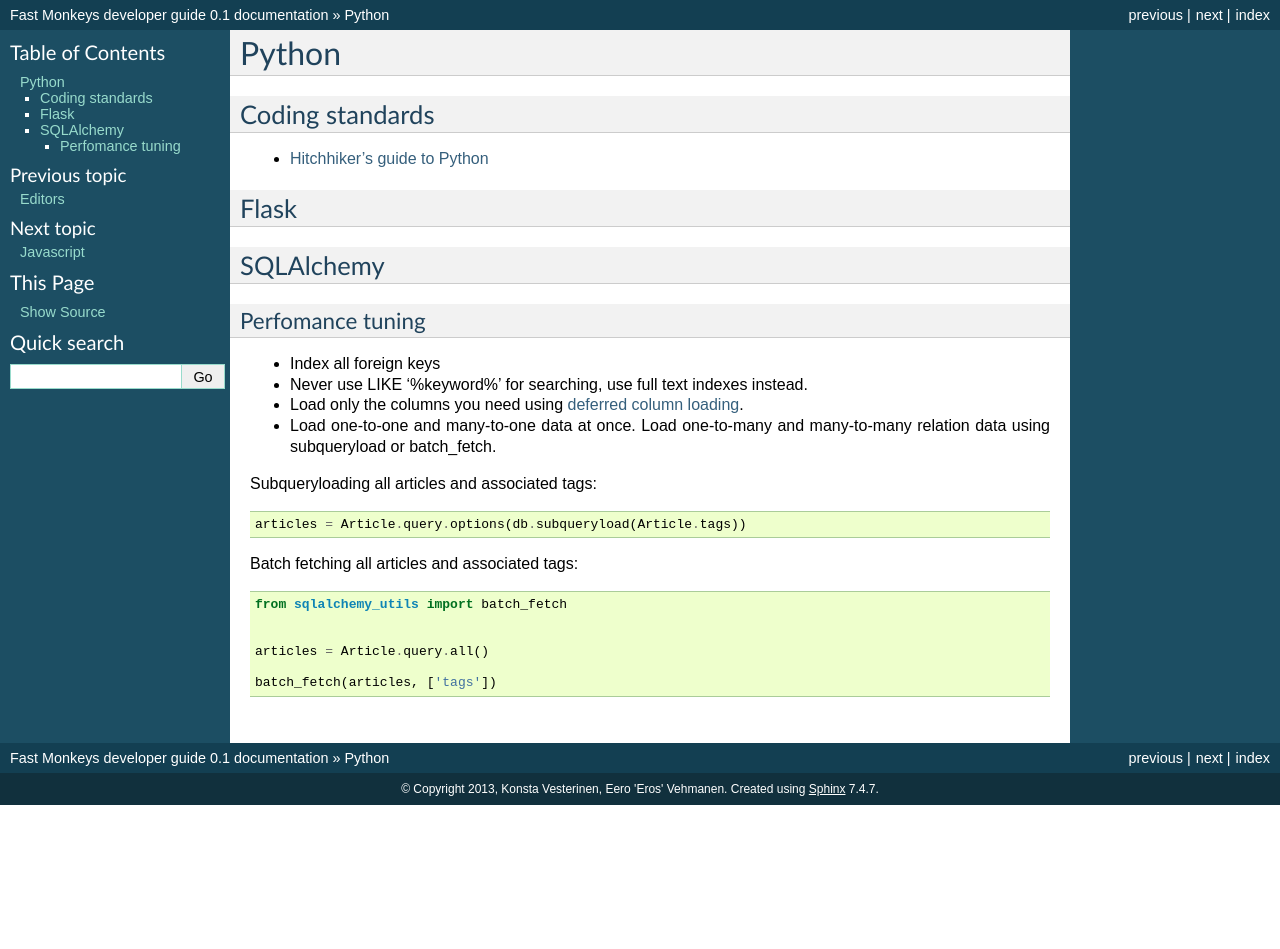
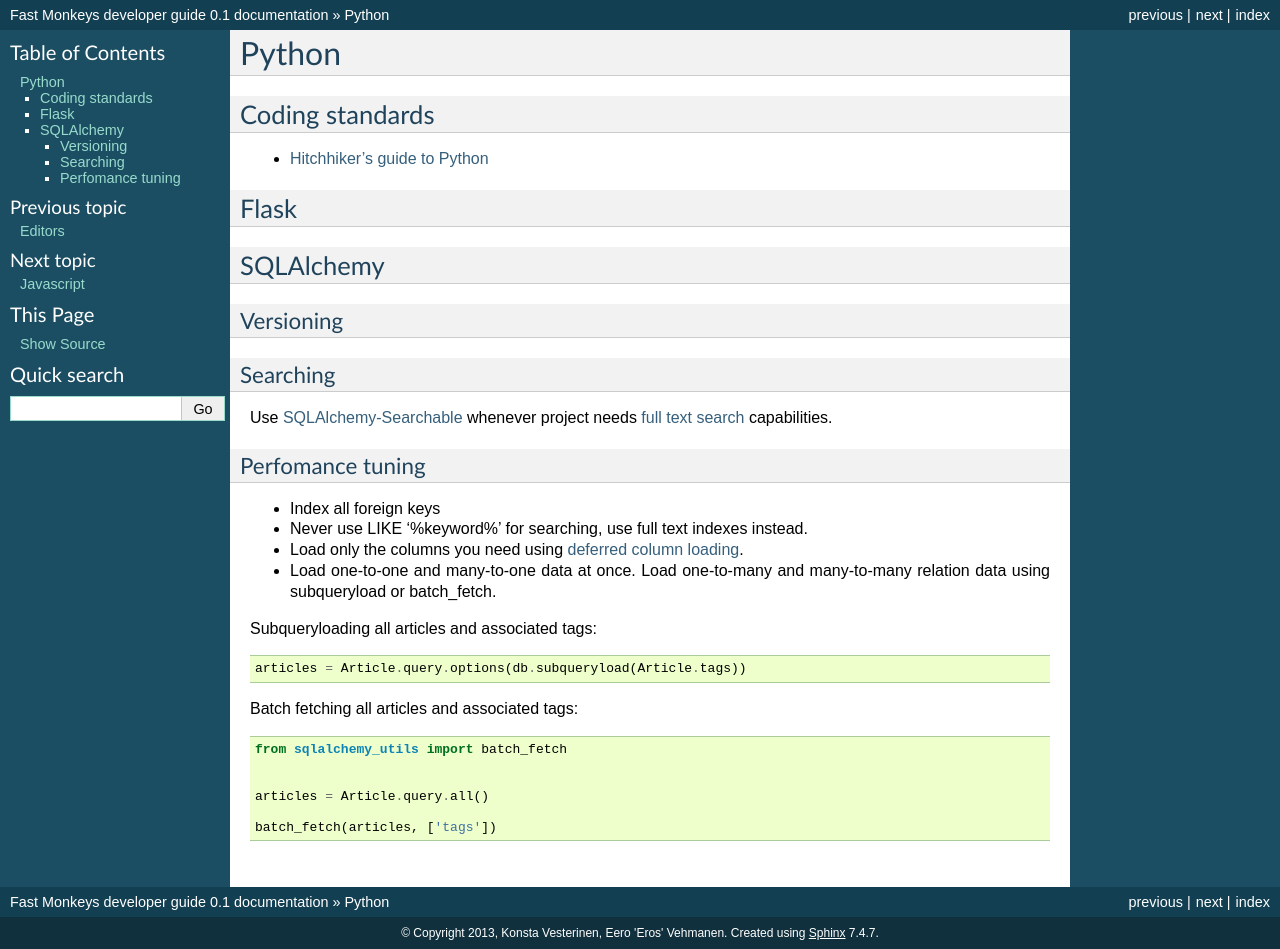
Before and after one commit to fastmonkeys/dev-guide, a Sphinx documentation site: the page built from docs/python.rst, in a window 1280 px wide. Built offline with Sphinx 7.4.7, drawn with Linux system fonts in a browser that asks for light colours; formulas are drawn with MathJax 3; before the commit the page ends 900 px from its top, so only the background shows below that.

Commit message:
Added docs for searching

```diff
--- a/docs/python.rst
+++ b/docs/python.rst
@@ -12,6 +12,16 @@ Flask
 
 SQLAlchemy
 ----------
+
+Versioning
+**********
+
+
+Searching
+*********
+
+Use `SQLAlchemy-Searchable`_ whenever project needs `full text search`_ capabilities.
+
 
 Perfomance tuning
 *****************
@@ -44,4 +54,6 @@ Batch fetching all articles and associated tags:
 
 
 .. _`Hitchhiker's guide to Python`: http://docs.python-guide.org/en/latest/
+.. _`full text search`: http://en.wikipedia.org/wiki/Full_text_search
+.. _`SQLAlchemy-Searchable`: https://sqlalchemy-searchable.readthedocs.org/en/latest/
 .. _`deferred column loading`: http://docs.sqlalchemy.org/en/latest/orm/mapper_config.html#deferred-column-loading
```
